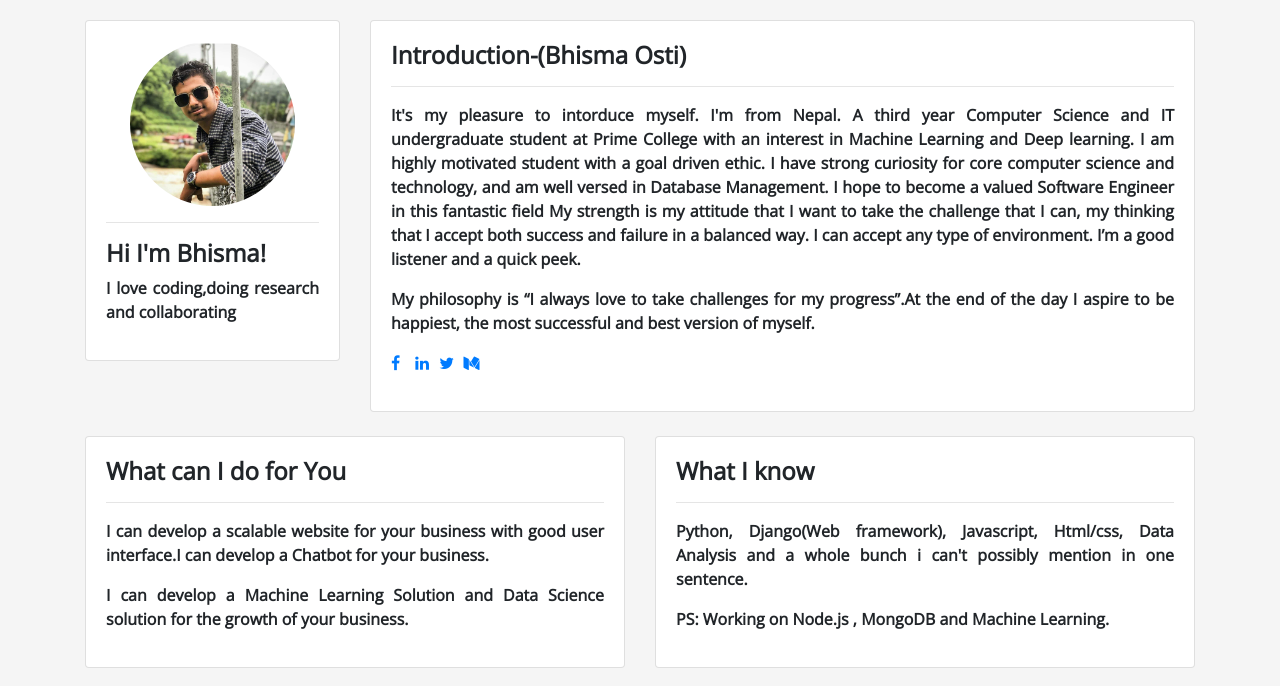
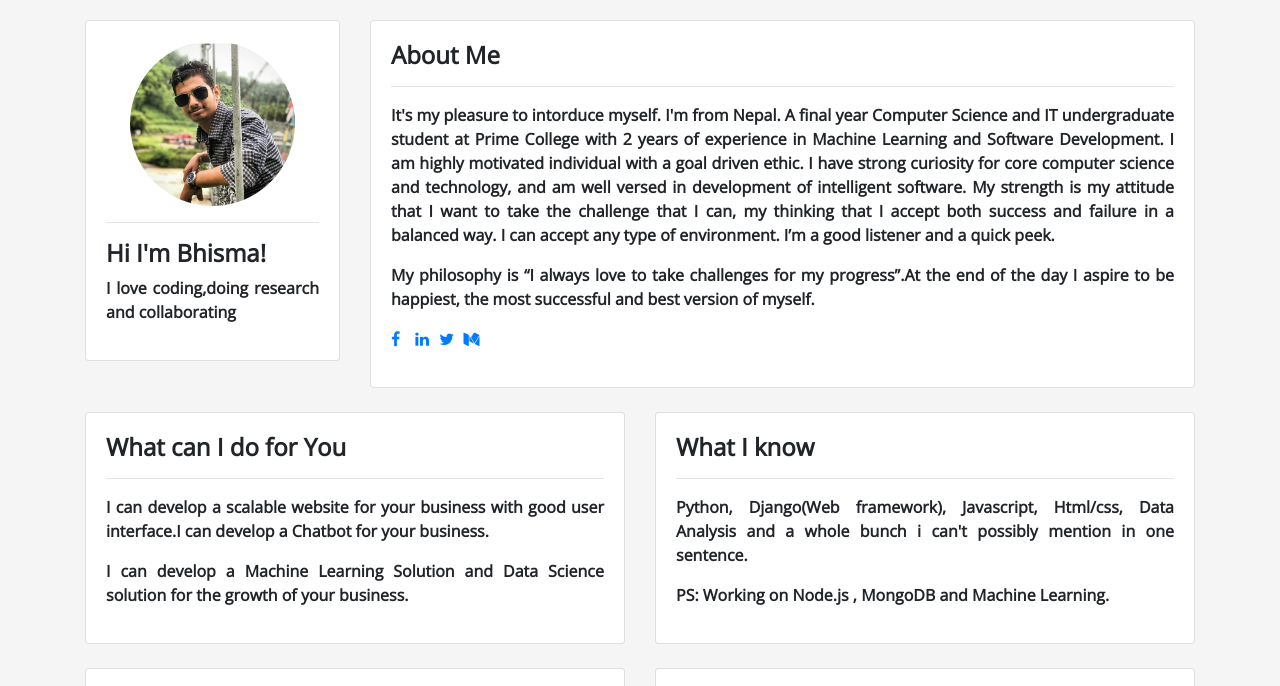
Before and after one commit to ostibhisma/ostibhisma.github.io, a plain HTML site: page index.html in a window 1280 px wide. Shown: the part 51-737 px from the top of the page. Drawn offline with nearby package versions, Linux system fonts and the light colour scheme.

Commit message:
change in introduction

```diff
--- a/index.html
+++ b/index.html
@@ -36,10 +36,10 @@
         <div class="col-md-9">
             <div class="card">
                 <div class="card-body">
-                    <h4>Introduction-(Bhisma Osti)</h4>
+                    <h4>About Me</h4>
                     <hr>
-                    <p>It's my pleasure to intorduce myself. I'm from Nepal. A third year Computer Science and IT undergraduate student at Prime College with an interest in Machine Learning and Deep learning.  I am highly motivated student
-                        with a goal driven ethic. I have strong curiosity for core computer science and technology, and am well versed in Database Management. I hope to become a valued Software Engineer in this fantastic field My strength
+                    <p>It's my pleasure to intorduce myself. I'm from Nepal. A final year Computer Science and IT undergraduate student at Prime College with 2 years of experience in Machine Learning and Software Development. I am highly motivated individual
+                        with a goal driven ethic. I have strong curiosity for core computer science and technology, and am well versed in development of intelligent software. My strength
                         is my attitude that I want to take the challenge that I can, my thinking that I accept both success and failure in a balanced way. I can accept any type of environment. I’m a good listener and a quick peek.
                         <link rel="stylesheet"  href="css/main.css">        </p>
                     <p>My philosophy is “I always love to take challenges for my progress”.At the end of the day I aspire to be happiest, the most successful and best version of myself. </p>
```
